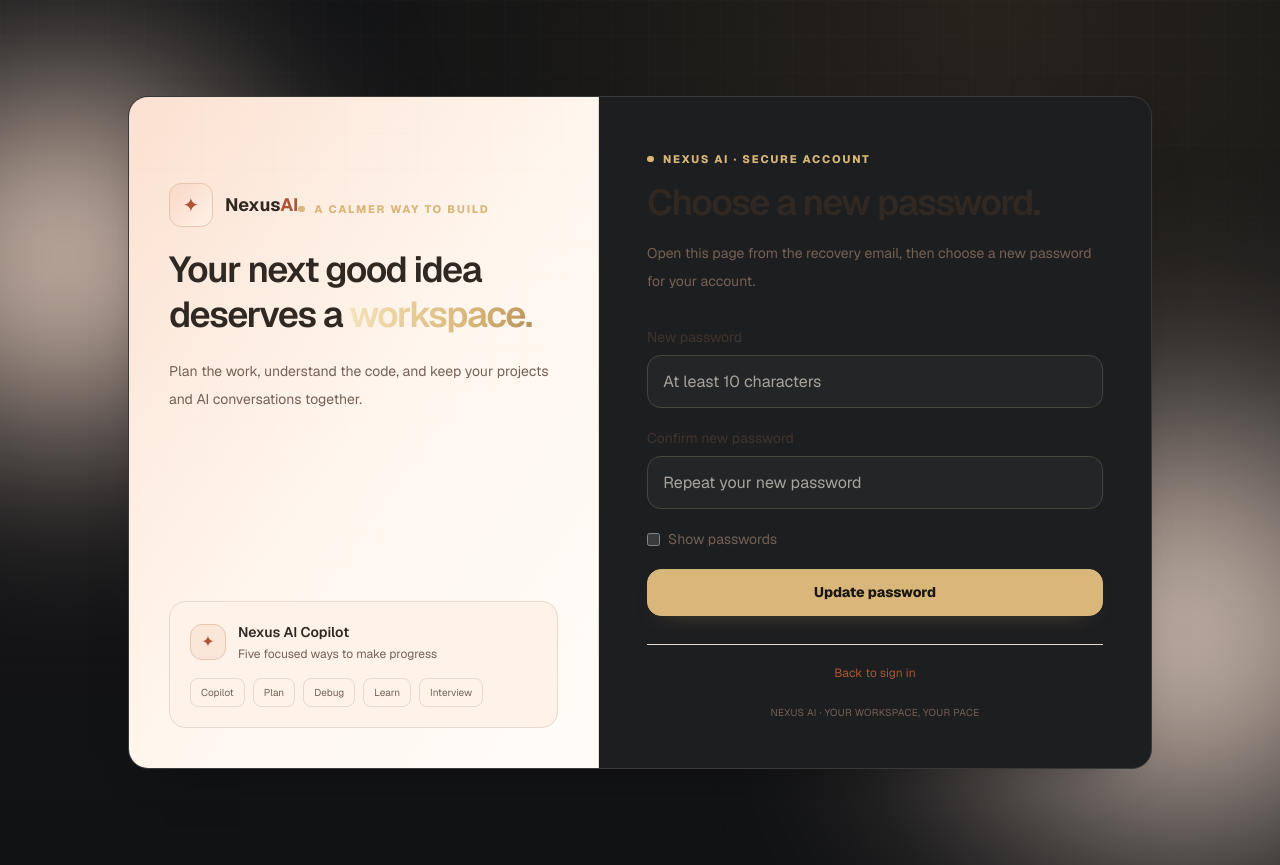
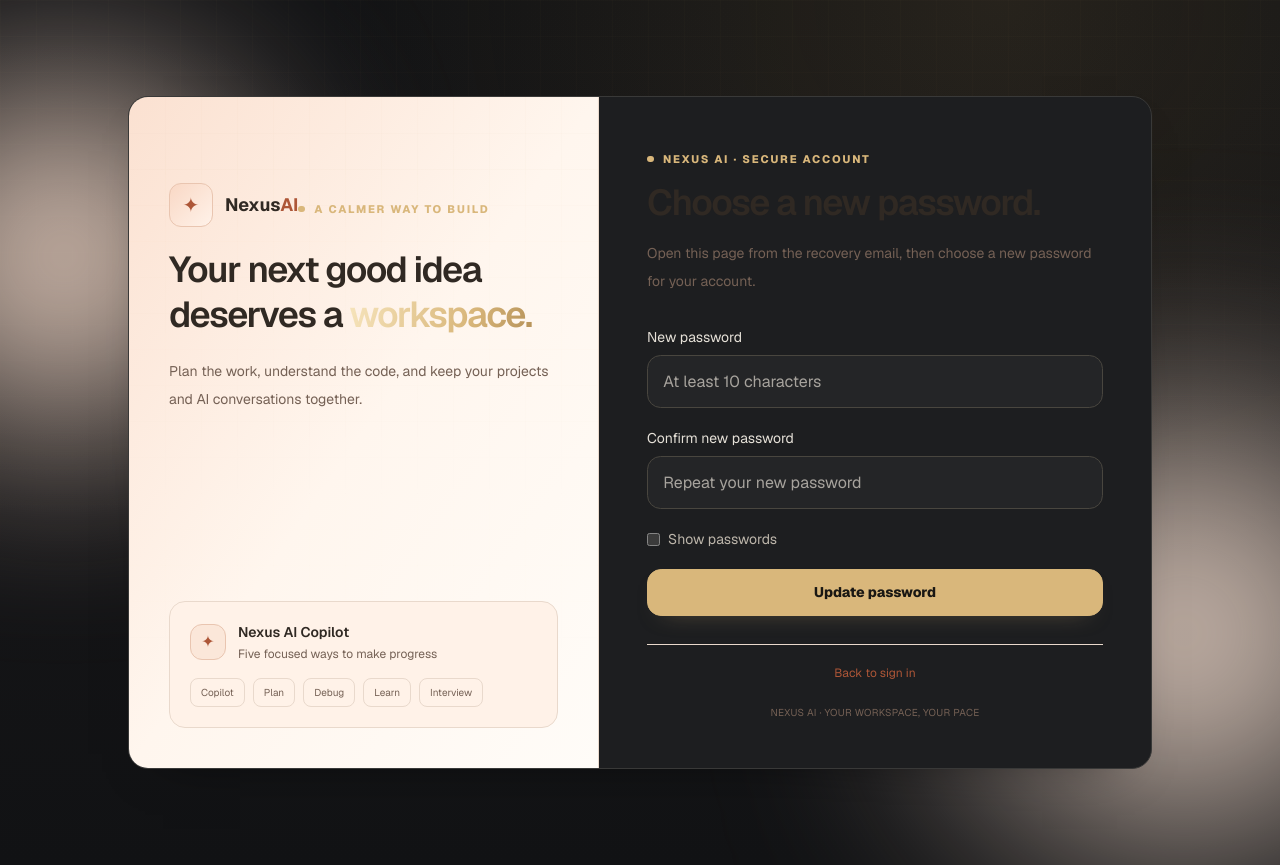
Before and after one commit to Dleteo/Nexus-AI, a Next.js app: page /reset-password in a window 1280 px wide. Built offline with nearby package versions, Linux system fonts and the light colour scheme.

Commit message:
Apply Obsidian Gold to authentication controls and forms

```diff
--- a/components/auth/ResetPasswordForm.tsx
+++ b/components/auth/ResetPasswordForm.tsx
@@ -52,19 +52,19 @@ export default function ResetPasswordForm() {
   return (
     <form className="space-y-5" onSubmit={submit}>
       <div>
-        <label htmlFor="new-password" className="mb-2 block text-sm text-[#40342E]">New password</label>
+        <label htmlFor="new-password" className="mb-2 block text-sm text-[#E6E1D8]">New password</label>
         <input id="new-password" name="password" type={showPassword ? "text" : "password"} autoComplete="new-password" required minLength={10} maxLength={128} value={password} onChange={(event) => setPassword(event.target.value)} placeholder="At least 10 characters" className="nexus-field" />
       </div>
       <div>
-        <label htmlFor="confirm-password" className="mb-2 block text-sm text-[#40342E]">Confirm new password</label>
+        <label htmlFor="confirm-password" className="mb-2 block text-sm text-[#E6E1D8]">Confirm new password</label>
         <input id="confirm-password" name="confirmation" type={showPassword ? "text" : "password"} autoComplete="new-password" required minLength={10} maxLength={128} value={confirmation} onChange={(event) => setConfirmation(event.target.value)} placeholder="Repeat your new password" className="nexus-field" />
       </div>
-      <label className="flex items-center gap-2 text-sm text-[#756155]">
+      <label className="flex items-center gap-2 text-sm text-[#BDB6AB]">
         <input type="checkbox" checked={showPassword} onChange={(event) => setShowPassword(event.target.checked)} className="accent-cyan-400" />
         Show passwords
       </label>
 
-      {error && <p role="alert" className="rounded-xl border border-[#EEB8B0] bg-[#FCE8E6] px-4 py-3 text-sm leading-6 text-[#A93636]">{error}</p>}
+      {error && <p role="alert" className="rounded-xl border border-[#8D5456] bg-[#3C2628] px-4 py-3 text-sm leading-6 text-[#FFB0A9]">{error}</p>}
 
       <button type="submit" disabled={busy} className="nexus-primary-button w-full disabled:cursor-not-allowed disabled:opacity-60">{busy ? "Updating…" : "Update password"}</button>
     </form>
```
